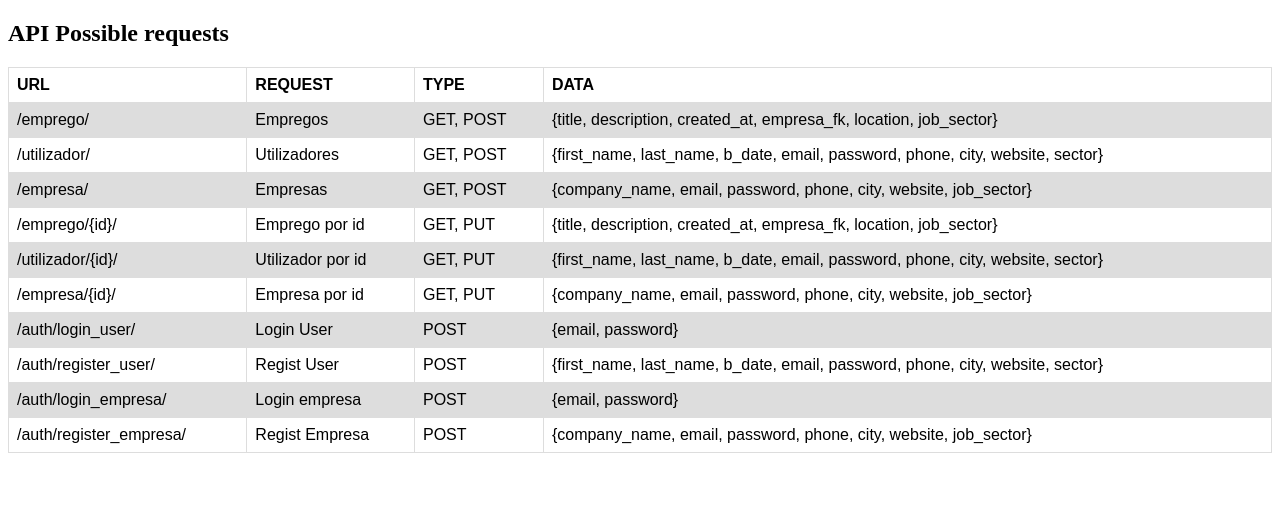
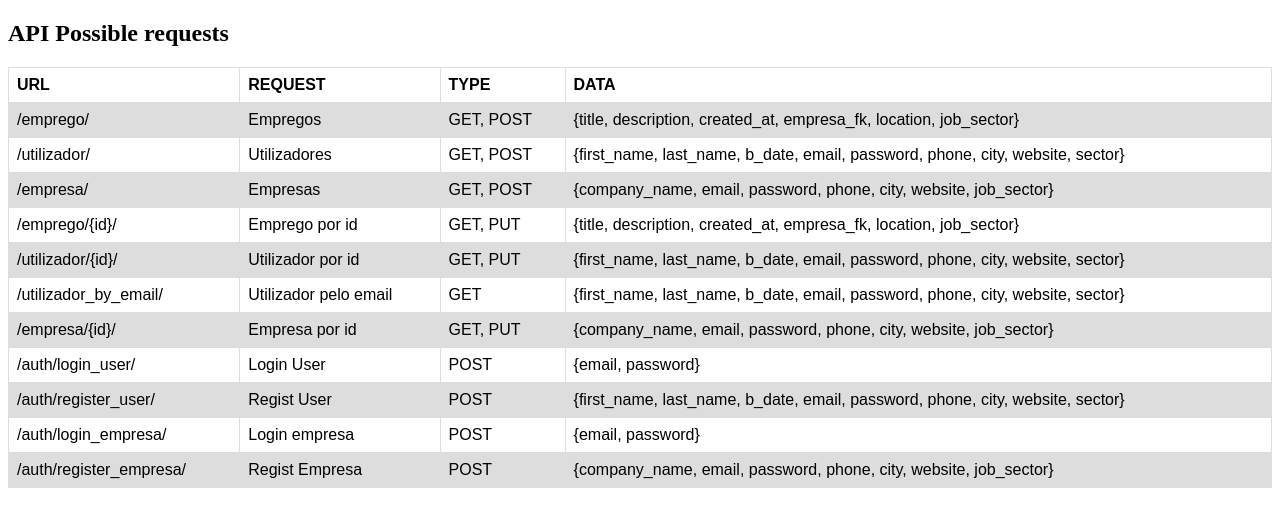
Before and after one commit to tomas99batista/Jobber_Angular, a Django app: page / in a window 1280 px wide. Shown: the top 527 px of the page. Run offline with Django 3.2, Linux system fonts and the light colour scheme.

Commit message:
upd rest api

```diff
--- a/jobber-REST_API/jobber_restapi_app/urls.py
+++ b/jobber-REST_API/jobber_restapi_app/urls.py
@@ -13,6 +13,7 @@ urlpatterns = [
     # User
     url(r'^auth/login_user/', views.login_user, name='login_user'),
     url(r'^auth/login_empresa/', views.login_empresa, name='login_empresa'),
+    url(r'^utilizador_by_email/', views.utilizador_by_email, name='utilizador_by_email'),
     # Empresa
     url(r'^auth/register_user/', views.register_user, name='register_user'),
     url(r'^auth/register_empresa/', views.register_empresa, name='register_empresa'),
--- a/jobber-REST_API/jobber_restapi_app/views.py
+++ b/jobber-REST_API/jobber_restapi_app/views.py
@@ -58,6 +58,13 @@ def login_user(request):
     else:
         return Response(data={'Failed combination'}, status=400)
 
+# User by email
+@api_view(['GET'])
+def utilizador_by_email(request):
+    data = request.data
+    user = get_object_or_404(Utilizador, email=data['email'])
+    return Response(data={'user': UtilizadorSerializer(user).data} ,status=201)
+
 # Utilizador Regist
 @api_view(['POST'])
 def register_user(request):
--- a/jobber-REST_API/templates/index.html
+++ b/jobber-REST_API/templates/index.html
@@ -63,6 +63,13 @@ tr:nth-child(even) {
     <td>{first_name, last_name, b_date, email, password, phone, city, website, sector}</td>
   </tr>
   <tr>
+    <td>/utilizador_by_email/</td>
+    <td>Utilizador pelo email</td>
+    <td>GET</td>
+    <td>{first_name, last_name, b_date, email, password, phone, city, website, sector}</td>
+  </tr>
+
+  <tr>
     <td>/empresa/{id}/</td>
     <td>Empresa por id</td>
     <td>GET, PUT</td>
```
